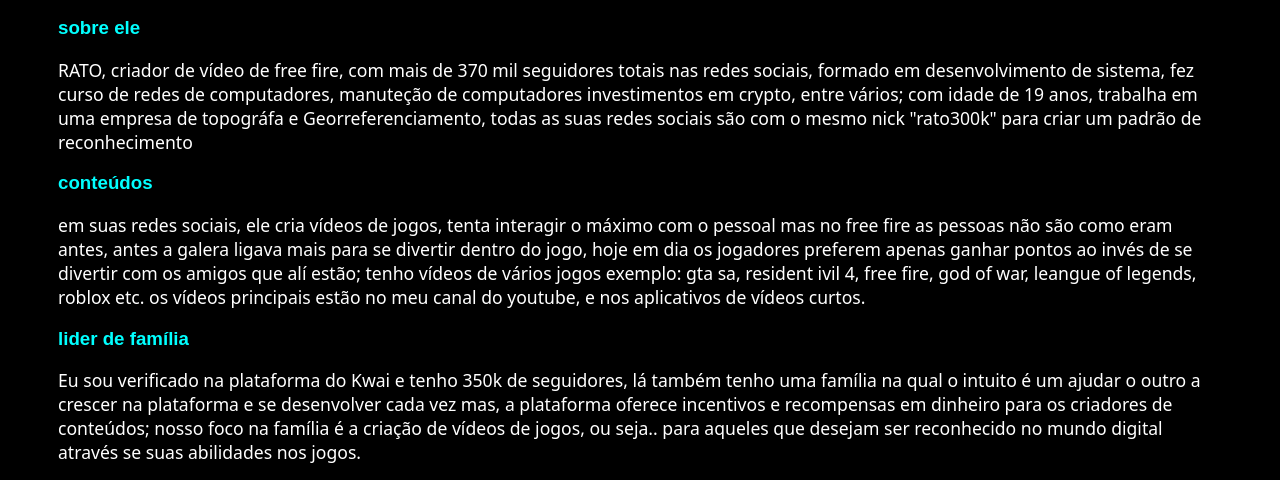
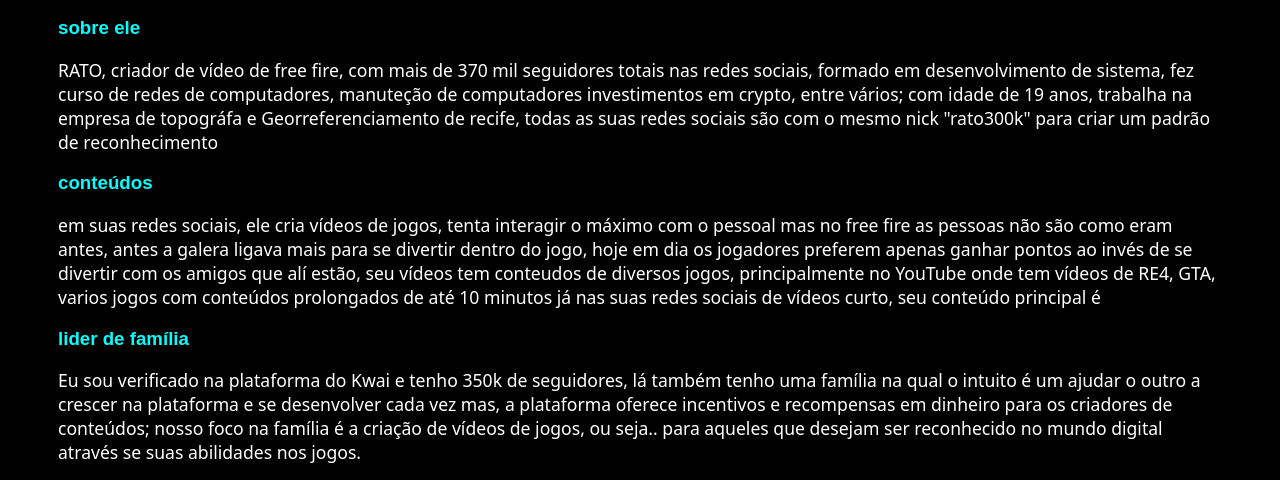
Before and after one commit to mousegolden/mousegolden.github.io, a plain HTML site: page index.html in a window 1280 px wide. Shown: the part 357-837 px from the top of the page. Drawn offline with Linux system fonts and the light colour scheme.

Commit message:
Update index.html

```diff
--- a/index.html
+++ b/index.html
@@ -59,8 +59,8 @@
             <p>
              RATO, criador de vídeo de free fire, com mais de 370 mil seguidores totais nas redes sociais,
  	     formado em desenvolvimento de sistema, fez curso de redes de computadores, manuteção de computadores
-	     investimentos em crypto, entre vários; com idade de 19 anos, trabalha em uma empresa de topográfa e
-	     Georreferenciamento, todas as suas redes sociais são com o mesmo nick "rato300k" para criar um padrão
+	     investimentos em crypto, entre vários; com idade de 19 anos, trabalha na empresa de topográfa e
+	     Georreferenciamento de recife, todas as suas redes sociais são com o mesmo nick "rato300k" para criar um padrão
 	     de reconhecimento
 
 
@@ -70,10 +70,9 @@
             <h3> conteúdos </h3>
             <p>
              em suas redes sociais, ele cria vídeos de jogos, tenta interagir o máximo com o pessoal mas no free fire as pessoas não são como eram antes, antes a galera ligava mais
-             para se divertir dentro do jogo, hoje em dia os jogadores preferem apenas ganhar pontos ao invés de se divertir com os amigos que alí estão;
-             tenho vídeos de vários jogos exemplo: gta sa, resident ivil 4, free fire, god of war, leangue of legends, roblox etc.
-             os vídeos principais estão no meu canal do youtube, e nos aplicativos de vídeos curtos.
-            </p>
+             para se divertir dentro do jogo, hoje em dia os jogadores preferem apenas ganhar pontos ao invés de se divertir com os amigos que alí estão, seu vídeos tem conteudos de
+             diversos jogos, principalmente no YouTube onde tem vídeos de RE4, GTA, varios jogos com conteúdos prolongados de até 10 minutos
+		    já nas suas redes sociais de vídeos curto, seu conteúdo principal é <a></a>
         </section>
         <section>
             <h3> lider de família  </h3>
```
